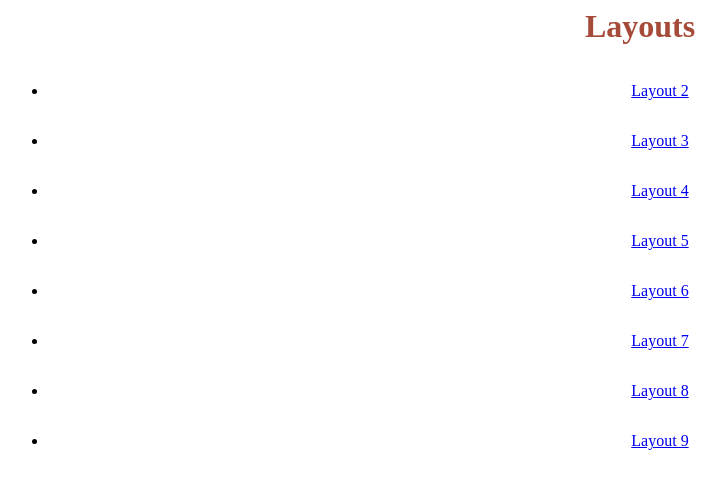
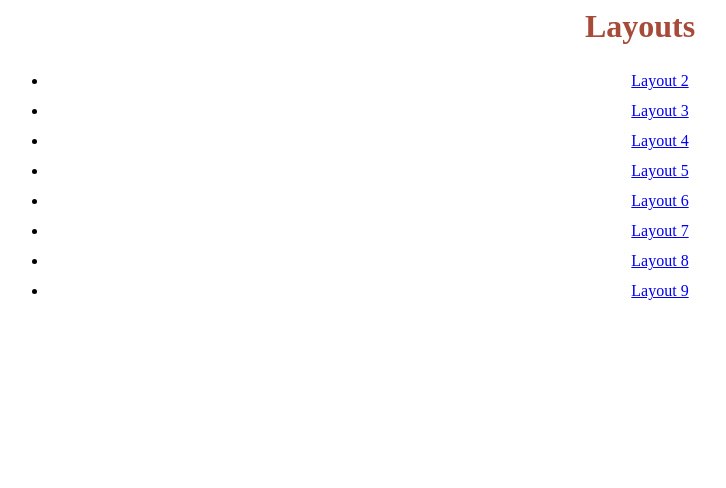
Before and after one commit to SarahBridges/layouts, a plain HTML site: page index.html in a window 1280 px wide. Shown: the whole page, without its empty margins (0-726 px from the left). Drawn offline with Linux system fonts and the light colour scheme.

Commit message:
Update index.html

```diff
--- a/index.html
+++ b/index.html
@@ -8,9 +8,9 @@
             text-align: center;
             color: #A64A39;
           }
-      ul  {
+      li  {
             text-align: center;
-            line-height: 50px;
+            line-height: 30px;
 
           }
     </style>
```
